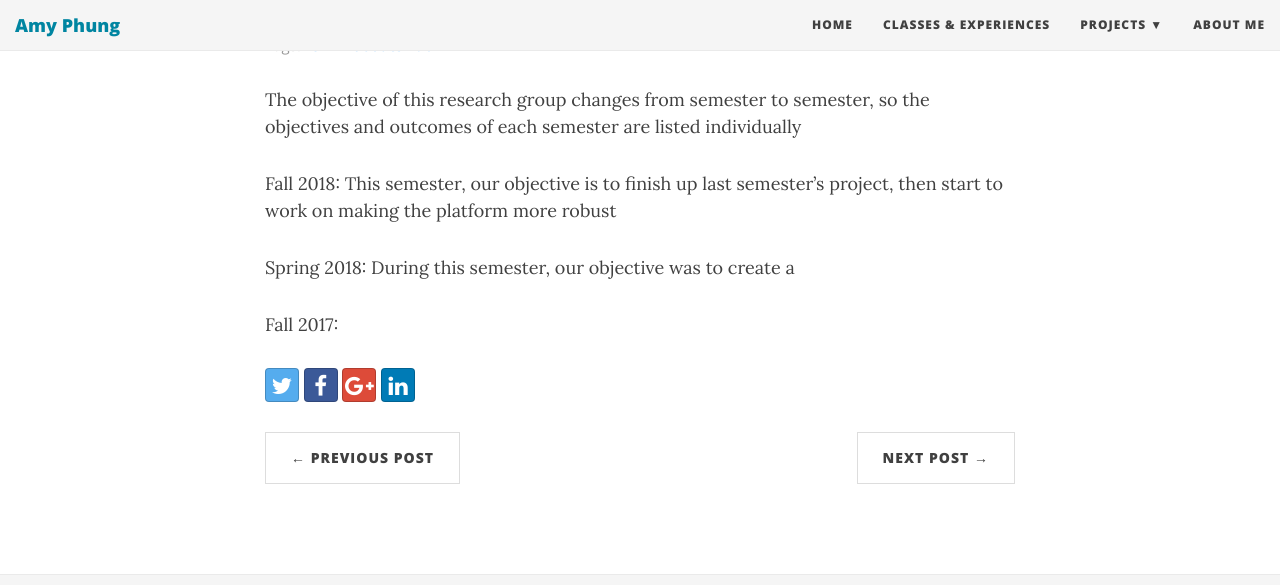
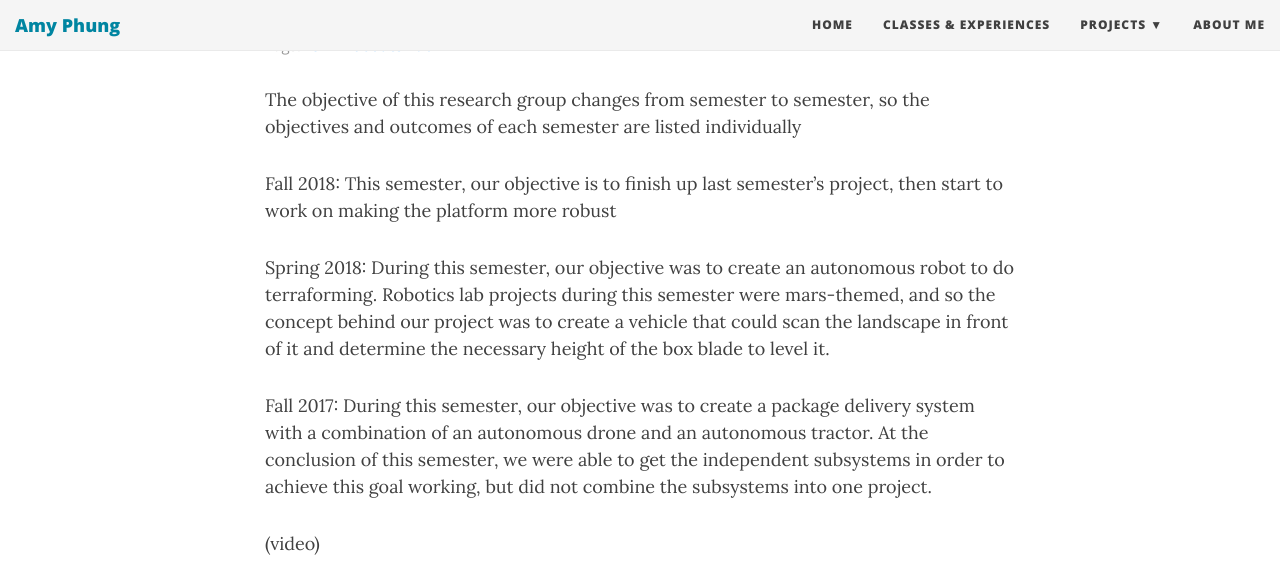
Before and after one commit to AmyPhung/amyphung.github.io, a Jekyll site: the page built from _posts/2015-02-28-gravl.md, in a window 1280 px wide and 1400 px high, scrolled down 285 px. Shown: the top 585 px of the window. Built offline with Jekyll 4.4.1, drawn with Linux system fonts in a browser that asks for light colours; nearby versions of some CDN libraries; grey boxes are pictures that could not be loaded.

Commit message:
Testing video

```diff
--- a/_posts/2015-02-28-gravl.md
+++ b/_posts/2015-02-28-gravl.md
@@ -13,6 +13,28 @@
 
 
 Spring 2018:
-During this semester, our objective was to create a
+During this semester, our objective was to create an autonomous robot to do terraforming. Robotics lab projects during this semester were mars-themed, and so the concept behind our project was to create a vehicle that could scan the landscape in front of it and determine the necessary height of the box blade to level it.
 
 Fall 2017:
+During this semester, our objective was to create a package delivery system with a combination of an autonomous drone and an autonomous tractor. At the conclusion of this semester, we were able to get the independent subsystems in order to achieve this goal working, but did not combine the subsystems into one project.
+
+(video)
+<style>
+.videoWrapper {
+	position: relative;
+	padding-bottom: 56.25%; /* 16:9 */
+	padding-top: 25px;
+	height: 0;
+}
+.videoWrapper iframe {
+	position: absolute;
+	top: 0;
+	left: 0;
+	width: 100%;
+	height: 100%;
+}
+</style>
+<div class="videoWrapper">
+    <!-- Copy & Pasted from YouTube -->
+    <iframe width="560" height="349" src="http://www.youtube.com/embed/n_dZNLr2cME?rel=0&hd=1" frameborder="0" allowfullscreen></iframe>
+</div>
```
Also changed, not shown: _posts/2015-02-28-graphing-gui.md (+2 -0 lines).
